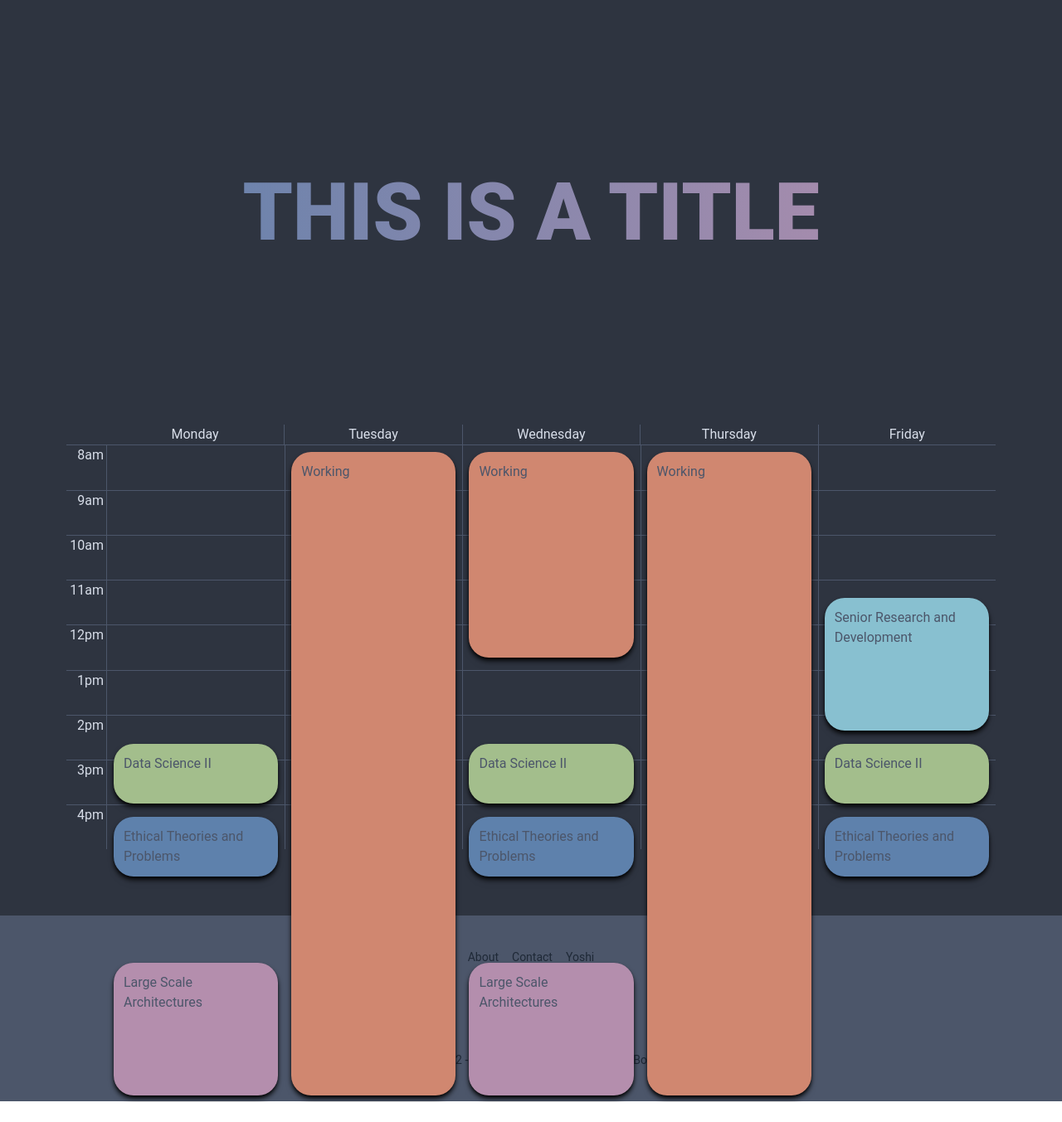
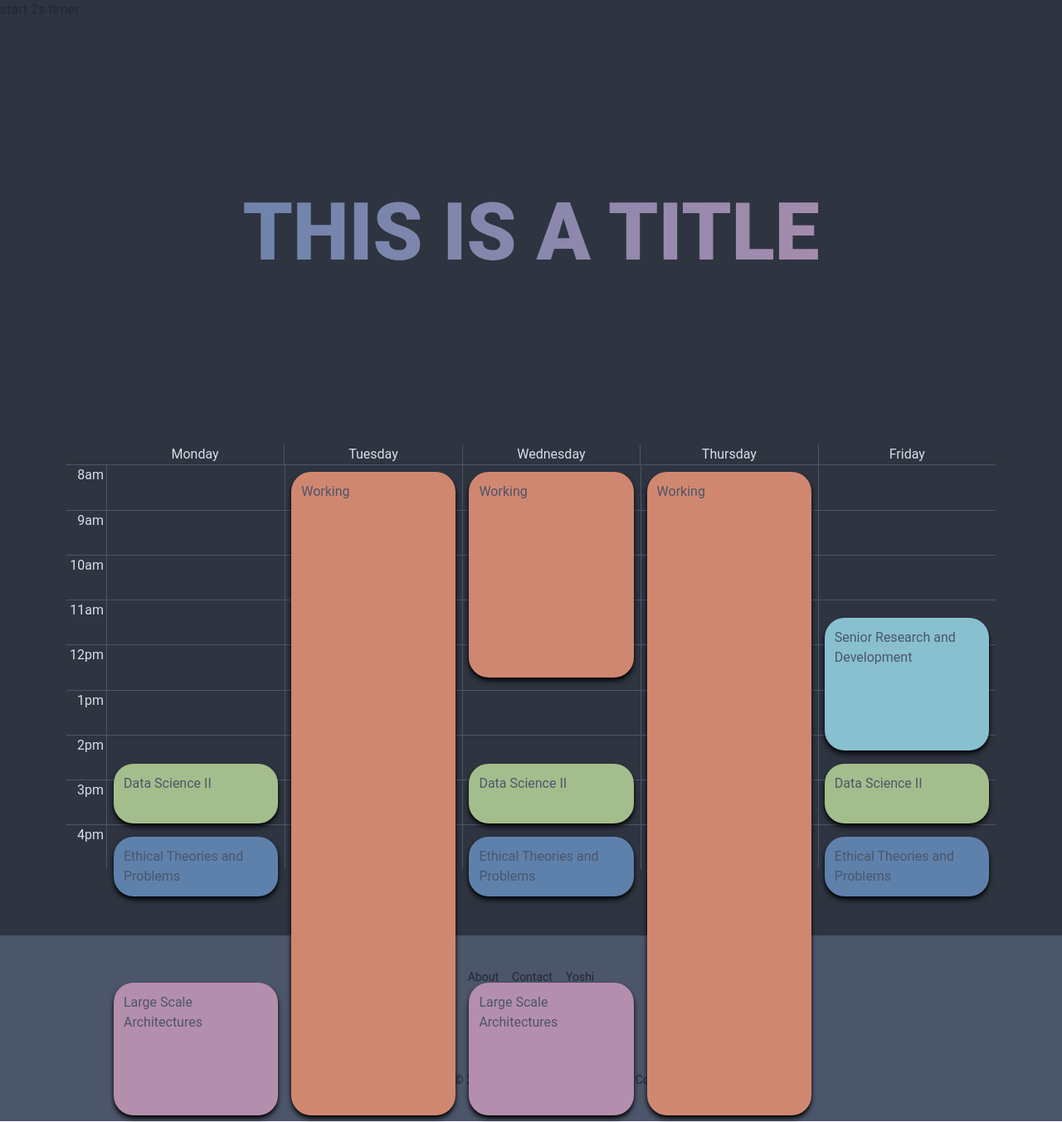
Before and after one commit to banana-slugg/sched, a Svelte app: page / in a window 1280 px wide. Shown: the whole page at 83% size. Before the commit the page ends 1329 px from the top, so only its background shows below. Built offline with nearby package versions, Linux system fonts and the light colour scheme.

Commit message:
feat:about

```diff
--- a/src/App.svelte
+++ b/src/App.svelte
@@ -1,9 +1,16 @@
 <script lang="ts">
     import Schedule from "./lib/Schedule.svelte";
     import Footer from "./lib/Footer.svelte";
+
+    let audio = new Audio("/src/about.wav");
+
+    function playMe() {
+        audio.play();
+    }
 </script>
 
 <main class="h-screen">
+    <button on:click={playMe}> start 2s timer </button>
     <div class="flex justify-center">
         <h1
             class="text-8xl font-extrabold text-transparent bg-clip-text bg-gradient-to-r from-nord10 to-nord15 text-center px-52 pt-52 w-fit"
--- a/src/lib/Footer.svelte
+++ b/src/lib/Footer.svelte
@@ -1,6 +1,14 @@
+<script>
+    let about = new Audio("/src/about.wav");
+
+    function playAbout() {
+        about.play();
+    }
+</script>
+
 <footer class="footer footer-center p-10 text-base-content bg-nord3">
     <div class="grid grid-flow-col gap-4">
-        <p class="link link-hover">About</p>
+        <p class="link link-hover" on:click={playAbout}>About</p>
         <div class="link link-hover">Contact</div>
         <div class="link link-hover">Yoshi</div>
     </div>
@@ -30,6 +38,6 @@
         </div>
     </div>
     <div>
-        <p>Copyright © 2022 - All right reserved by Drewthany Boramtano</p>
+        <p>Copyright © 2022 - All right reserved by Bean Corp</p>
     </div>
 </footer>
```
Also changed, not shown: 1 other file (tests, documents, lock files or other folders).
